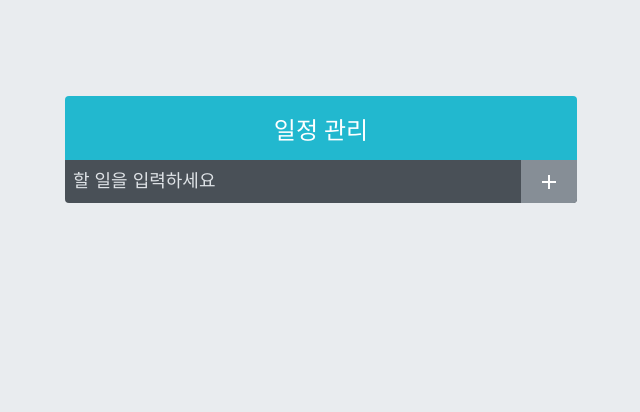
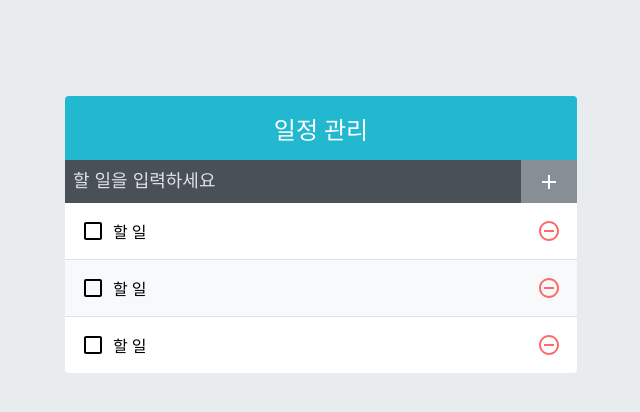
Before and after one commit to sshyukk/Toy-Project, a React (Create React App) app in the folder todo-app-exercise/: page / in a window 1280 px wide. Shown: the top 412 px of the page, without its empty margins (319-959 px from the left). Built offline with nearby package versions, Linux system fonts and the light colour scheme.

Commit message:
TodoList 컴포넌트 추가 & 주석 설명 추가

```diff
--- a/todo-app-exercise/src/App.js
+++ b/todo-app-exercise/src/App.js
@@ -1,12 +1,14 @@
 import React from 'react';
 import TodoTemplate from './components/TodoTemplate';
 import TodoInsert from './components/TodoInsert';
+import TodoList from './components/TodoList';
 
 const App = () => {
   return (
     <>
       <TodoTemplate>
         <TodoInsert />
+        <TodoList />
       </TodoTemplate>
     </>
   );
--- a/todo-app-exercise/src/components/TodoInsert.js
+++ b/todo-app-exercise/src/components/TodoInsert.js
@@ -14,3 +14,6 @@ const TodoInsert = () => {
 };
 
 export default TodoInsert;
+
+// 할 일을 입력할 수 있는 컴포넌트.
+// 인풋을 사용하려면 무조건 form 태그와 같이 사용해야하는가.
--- /dev/null
+++ b/todo-app-exercise/src/components/TodoList.js
@@ -0,0 +1,16 @@
+import React from 'react';
+import TodoListItem from './TodoListItem';
+
+const TodoList = () => {
+  return (
+    <div className="TodoList">
+      <TodoListItem />
+      <TodoListItem />
+      <TodoListItem />
+    </div>
+  );
+};
+
+export default TodoList;
+
+// 투두 리스트에서 투두 리스트 아이템을 관리한다.
--- /dev/null
+++ b/todo-app-exercise/src/components/TodoList.scss
@@ -0,0 +1,5 @@
+.TodoList {
+    min-height: 320px;
+    max-height: 513px;
+    overflow-y: auto;
+  }
--- a/todo-app-exercise/src/components/TodoListItem.js
+++ b/todo-app-exercise/src/components/TodoListItem.js
@@ -1,6 +1,6 @@
 import React from 'react';
 import {
-  MdCheckBoxOutLineBlank,
+  MdCheckBoxOutlineBlank,
   MdCheckBox,
   MdRemoveCircleOutline,
 } from 'react-icons/md';
@@ -10,7 +10,7 @@ const TodoListItem = () => {
   return (
     <div className="TodoListItem">
       <div className="checkbox">
-        <MdCheckBoxOutLineBlank />
+        <MdCheckBoxOutlineBlank />
         <div className="text">할 일</div>
       </div>
       <div className="remove">
--- a/todo-app-exercise/src/components/TodoTemplate.js
+++ b/todo-app-exercise/src/components/TodoTemplate.js
@@ -1,12 +1,15 @@
 import './TodoTemplate.scss';
 
-const TodoTemplate = ({ children }) => {
+const TodoTemplate = (props) => {
   return (
     <div className="TodoTemplate">
       <div className="app-title">일정 관리</div>
-      <div className="content">{children}</div>
+      <div className="content">{props.children}</div>
     </div>
   );
 };
 
 export default TodoTemplate;
+
+// 하위 컴포넌트를 가운데 정렬 하면서
+// 전체 스타일을 지정할 수 있는 래퍼 컴포넌트.
```
